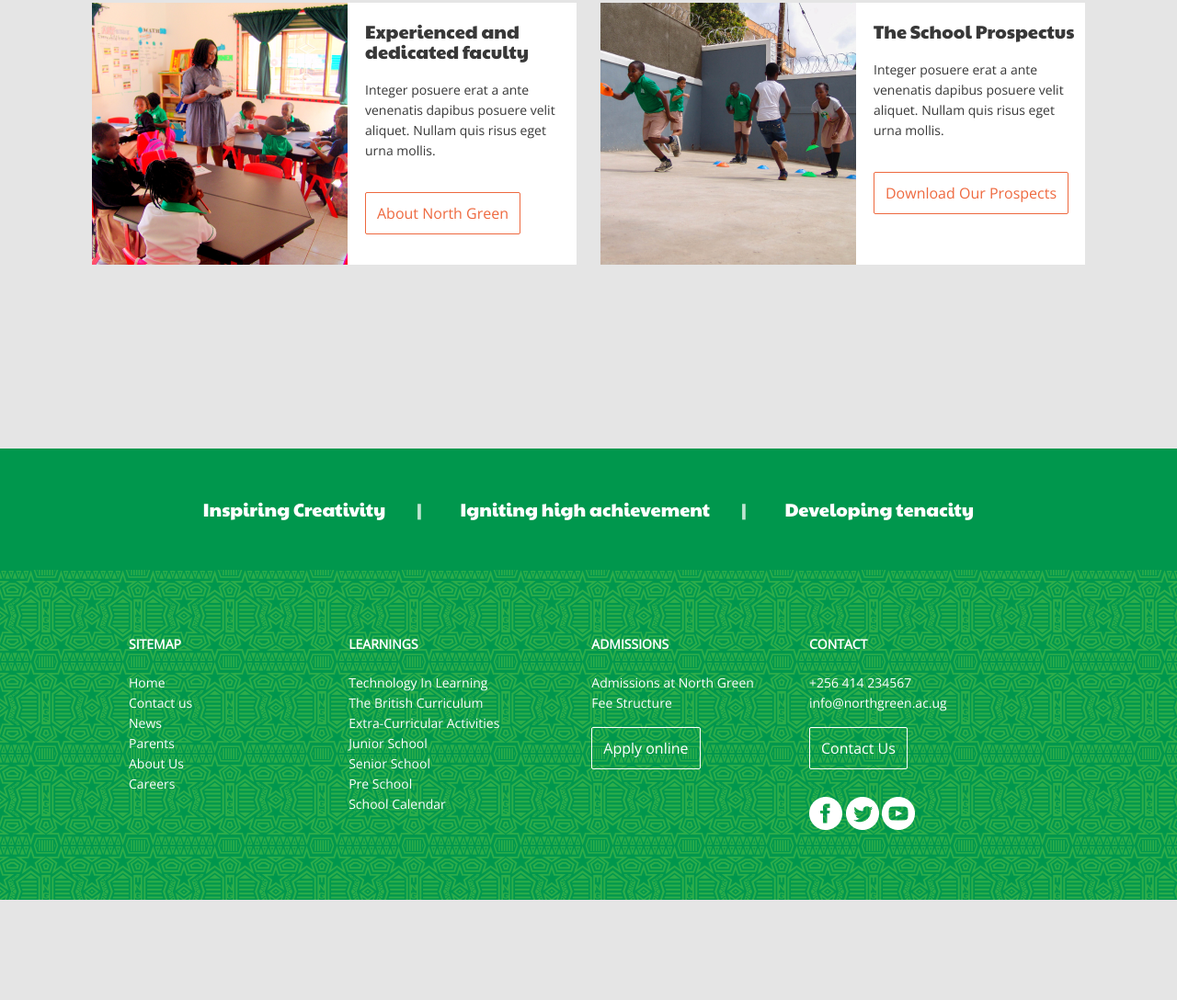
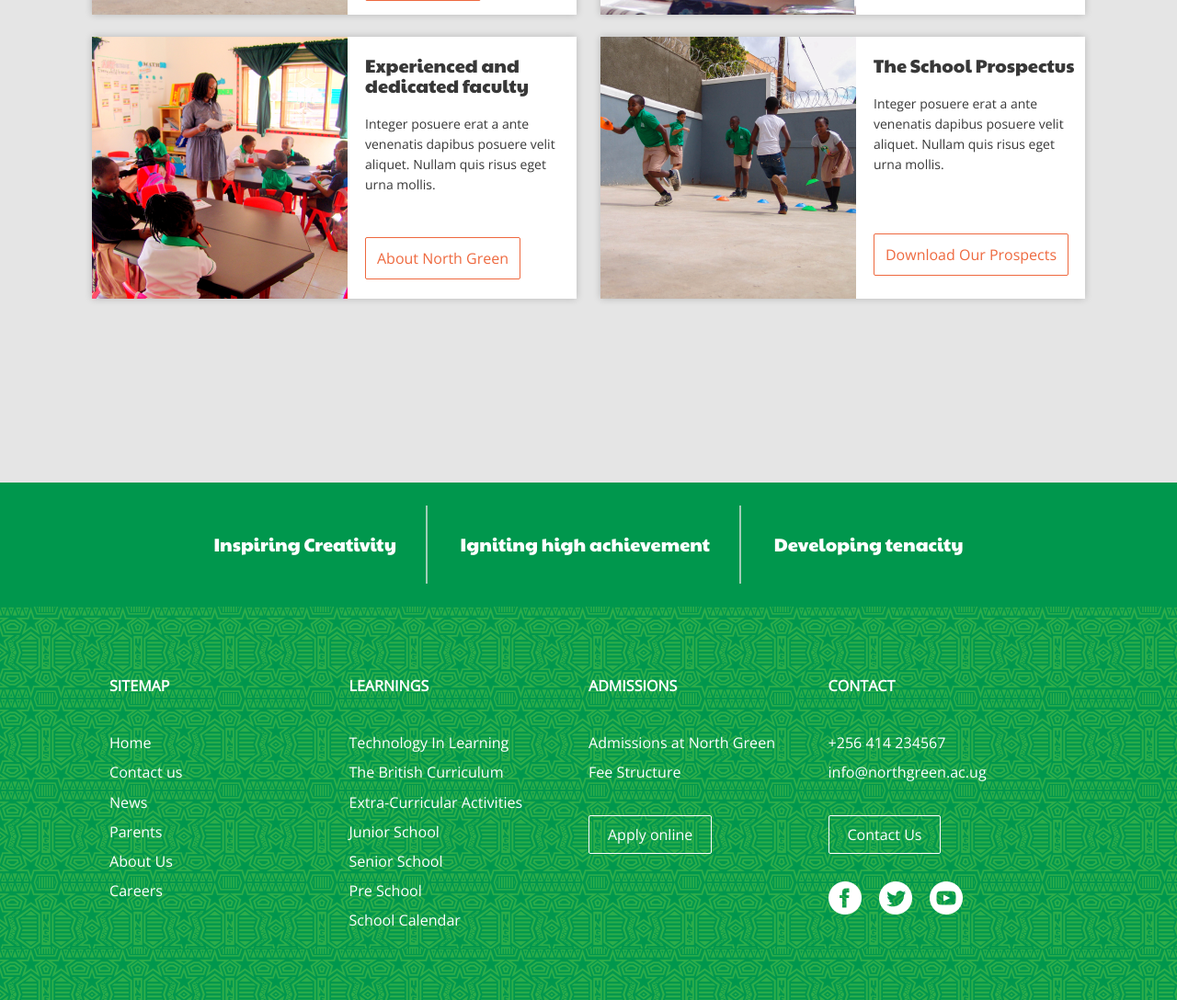
Before and after one commit to Matthew10128/website_using_float, a plain HTML site: page html/float.html in a window 1280 px wide. Shown: the part 1488-2576 px from the top of the page at 92% size. Before the commit the page ends 2467 px from the top, so only its background shows below. Drawn offline with nearby package versions, Linux system fonts and the light colour scheme.

Commit message:
Finishes fixing the spacing issues

```diff
--- a/assets/CSS/homepage.css
+++ b/assets/CSS/homepage.css
@@ -37,10 +37,14 @@ header{
     min-height: 740px;
 }
 
+.mainbanner_menu {
+    padding-top: 5px;
+}
+
 .mainbanner-logo{
+   display: block;
    width: 69px;
    height: 87px;
-   display: block;
 }
 
 .mainbanner_menu-links{
@@ -60,17 +64,17 @@ header{
  }
  .mainbanner_menu-links a{
      padding:10px;
+     transition: all .1s ease-in;
+     border-top: 2px solid transparent ;
  }
 
  .mainbanner_menu-links a:hover{
      color: #133525;
-     border-top: 2px solid #133525;
-     transition: all .1s ease-in .20s;
+     border-top-color: #133525;
  }
 
  .mainbanner_bgimage .bgcolor{
      background-color: rgba(0, 151, 77, 0.75);
-     opacity: .7;
      position: absolute;
      top: 0;
      left: 0;
@@ -96,7 +100,7 @@ header{
  }
 
  .mainbanner_message-header{
-     margin: 110px 0 65px;
+     margin: 110px 0 75px;
  }
 
  .mainbanner_message a{
@@ -128,6 +132,7 @@ header{
 
  .school{
      text-align: center;
+     padding-top: 32px;
  }
 
 .school-content > li{
@@ -181,6 +186,7 @@ header{
     background-color: white;
     height:285px;
     margin-bottom:24px;
+    box-shadow: 0px 0px 8px 0px rgba(0, 0, 0, .2);
 }
 
 .tiles-content-playing::before{
@@ -204,6 +210,11 @@ header{
     padding-top: 20px;
 }
 
+
+.tiles-content-playing> a{
+    margin-top: 16px;
+}
+
 .tiles-content-teaching::before{
     content: "";
     position: absolute;
@@ -225,6 +236,10 @@ header{
     padding-top: 20px;
 }
 
+.tiles-content-teaching > a{
+    margin-top: 32px;
+}
+
 .tiles-content-reading::before{
     content: "";
     position: absolute;
@@ -244,6 +259,38 @@ header{
 
 .tiles-content-reading > h3{
     padding-top: 20px;
+}
+
+
+.tiles-content-reading > a{
+    margin-top: 32px;
+}
+
+
+.tiles-content-prospectus::before{
+    content: "";
+    position: absolute;
+    left:0;
+    z-index: -1;
+    height: 285px;
+    background-image: url("../Images/playing.png");
+    width: 278px;
+}
+
+.tiles-content-prospectus{
+    padding-left: 297px;
+    text-align: left;
+    position: relative;
+    z-index: 1;
+}
+
+.tiles-content-prospectus > h3{
+    padding-top: 20px;
+}
+
+
+.tiles-content-prospectus> a{
+    margin-top: 50px;
 }
 
 
@@ -275,22 +322,23 @@ header{
 
 .footer-header{
     background-color: #00974D;
-    width:100%;
     text-align: center;
+    padding: 25px 0;
 }
 
 .footer-header > h3{
   color: white;
+  margin: 0;
+  line-height: 15px;
   display: inline-block;
-  padding: 35px 4px;
+  padding: 35px 32px;
+  border-right: 2px solid #A1CEB8;
 }
 
-.footer-header-seperator{
-    padding: 0 0 0 30px;
-    opacity: 0.75;
 
+.footer-header > h3:last-child{
+    border-right: none;
 }
-
 .middle-header-content{
     margin: 0 30px 0;
 }
@@ -301,47 +349,57 @@ header{
 
 .footer-content-lists{
     color: white;
-    padding: 70px 0;
-<<<<<<< HEAD
-    position: relative;
-    right: 35px;
-=======
->>>>>>> 278d4f0693b901ebd1056011c65731238daf049f
+    padding: 70px 19px;
+    font-size: 1.15em;
+    line-height: 2em;
+    margin: 0 -12px;
 }
 
-.footer-list{
-    list-style: none;
+.footer-content-lists > div{
     float: left;
-    padding-right:80px;
-}
-
-.sitemap{
-    list-style: none;
-    float: left;
-    padding-right:130px;
-}
-
-.learnings{
-    padding-right: 60px;
+    width: 25%;
+    padding: 0 12px;
 }
 
 
-.admissions{
-    padding-right:60px;
-}
-
-.contact{
-    padding-left: 0;
-    padding-right: 0;
-}
-.footer-list-header{
-    margin: 0 0 20px;
+.footer-content-lists h4{
+    margin: 0 0 30px;
+    text-transform: uppercase;
 }
 
 
-.footer-btn{
-    margin: 15px 0 30px;
+.footer-content-lists ul{
+    margin: 0;
+    padding: 0;
 }
+
+
+.footer-content-lists .btn{
+     margin-top: 30px;
+     padding: 10px 20px;
+}
+
+.social-icons{
+    margin-top: 30px;
+}
+
+.social-icons a{
+    display: inline-block;
+    margin-right: 15px;
+    width: 36px;
+    height: 36px;
+    background: url("../Images/facebook.png");
+}
+
+
+.social-icons a.twitter{
+    background: url("../Images/twitter.png");
+}
+
+.social-icons a.youtube{
+    background: url("../Images/youtube.png");
+}
+
 
  /* Footer Styles end here */
 
@@ -495,9 +553,30 @@ header{
  }
 
 
+ .tiles-content-prospectus{
+    padding-left:132px;
+}
 
- .footer-content-lists{
-    position: static;
+.tiles-content-prospectus > a{
+    position: relative;
+    bottom: 15px;
+}
+
+.tiles-content-prospectus::before{
+       width: 118px;
+}
+
+
+
+
+ .footer-content-lists > div{
+    float: none;
+    width: 100%
+ }
+
+
+ .footer-content-lists > div:last-child{
+     margin-top: 40px
  }
 
   .sitemap{
@@ -515,8 +594,11 @@ header{
   }
 
   .contact{
-      padding-top: 20px;
+      margin-top: 20px;
+  }
 
+  .social-icons{
+      display: none;
   }
 
   }
@@ -548,24 +630,43 @@ header{
           width:75%;
       }
 
-
-      .contact{
-          display: block;
-          position: absolute;
-          right: 0;
+      .footer-content-lists{
+          padding-left: 19px;
       }
 
+      .footer-content-lists > div{
+        float: none;
+        width: 100%
+     }
+
+
+     .footer-content-lists > div:last-child{
+         margin-top: 40px
+     }
+
+      .sitemap{
+          display: none;
+      }
 
       .learnings{
-          padding-bottom: 20px;
-          padding-left: 2px;
-          padding-right: 0px;
+          width: 50%;
+          border-bottom: 1px solid #FFFFFF;
       }
 
       .admissions{
-          margin-right: 30px;
+          margin-top: 40px;
+          border-bottom: 1px solid #FFFFFF;
+          width: 50%;
       }
 
+      .contact{
+          margin-top: 20px;
+          width: 50%;
+      }
+
+      .social-icons{
+          display: none;
+      }
   }
 
 
--- a/html/float.html
+++ b/html/float.html
@@ -28,7 +28,7 @@
                 <div class="bgcolor"></div>
             </div>
             <nav class="mainbanner_menu clearfix container">
-                <a href="float.html"><img src="../assets/Images/logo.png" alt="logo" class="mainbanner-logo"></a>
+                <a href="float.html" class="mainbanner-logo"><img src="../assets/Images/logo.png" alt="logo" class="mainbanner-logo"></a>
                 <input type="checkbox" id="nav-toggle" class="nav-toggle">
                 <ul class="mainbanner_menu-links no-bullet container">
                     <li><a href="#">Home</a></li>
@@ -136,7 +136,7 @@
 
 
                 <div class="tiles">
-                    <div class="tiles-content-playing">
+                    <div class="tiles-content-prospectus">
                         <h3>The School Prospectus</h3>
                         <p>Integer posuere erat a ante venenatis dapibus posuere velit aliquet. Nullam quis risus eget urna mollis.</p>
                         <a href="#" class="btn btn-semi-solid">Download Our Prospects</a>
@@ -152,14 +152,16 @@
     <!--Footer Starts here-->
        <footer class="footer">
        <header class="footer-header">
-           <h3>Inspiring Creativity <span class="footer-header-seperator">|</span></h3>
-           <h3 class="middle-header-content">Igniting high achievement <span class="footer-header-seperator">|</span></h3>
+           <h3>Inspiring Creativity</h3>
+           <h3>Igniting high achievement</h3>
            <h3>Developing tenacity</h3>
        </header>
        <div class="footer-content">
+           <div class="container">
             <div class="footer-content-lists container clearfix">
-            <ul class="sitemap no-bullet">
-                <h4 class="footer-list-header">SITEMAP</h4>
+                <div class="sitemap">
+                    <h4>Sitemap</h4>
+                    <ul class="no-bullet">
                         <li>Home</li>
                         <li>Contact us</li>
                         <li>News</li>
@@ -167,8 +169,11 @@
                         <li>About Us</li>
                         <li>Careers</li>
                     </ul>
-            <ul class="footer-list learnings no-bullet">
-                <h4 class="footer-list-header">LEARNINGS</h4>
+                </div>
+
+                <div class="learnings">
+                    <h4>Learnings</h4>
+                    <ul class="no-bullet">
                            <li>Technology In Learning</li>
                            <li>The British Curriculum</li>
                            <li>Extra-Curricular Activities</li>
@@ -177,23 +182,31 @@
                            <li>Pre School</li>
                            <li>School Calendar</li>
                     </ul>
-            <ul class="footer-list admissions no-bullet">
-                <h4 class="footer-list-header">ADMISSIONS</h4>
+                </div>
+
+                <div class="admissions">
+                    <h4>Admissions</h4>
+                    <ul class="no-bullet">
                         <li>Admissions at North Green</li>
                         <li>Fee Structure</li>
                         <li class="footer-btn"><a href="#" class="btn btn-white">Apply online</a></li>
                     </ul>
-            <ul class="footer-list contact no-bullet">
-                <h4 class="footer-list-header">CONTACT</h4>
+                </div>
+
+                <div class="contact">
+                    <h4>Contact</h4>
+                    <ul class="no-bullet">
                         <li>+256 414 234567</li>
                         <li>info@northgreen.ac.ug</li>
                         <li class="footer-btn"><a href="#" class="btn btn-white">Contact Us</a></li>
-                <li>
-                    <a href="#"><img src="../assets/Images/facebook.png" alt="facebook"></a>
-                    <a href="#"><img src="../assets/Images/twitter.png" alt="twitter"></a>
-                    <a href="#"><img src="../assets/Images/youtube.png" alt="youtube"></a>
+
+                        <li class="social-icons">
+                            <a href="#" class="facebook"></a>
+                            <a href="#" class="twitter"></a>
+                            <a href="#" class="youtube"></a>
                         </li>
                     </ul>
+                </div>
            </div>
         </div>
     </footer>
```
Lines whose indentation alone changed are shown as unchanged.
